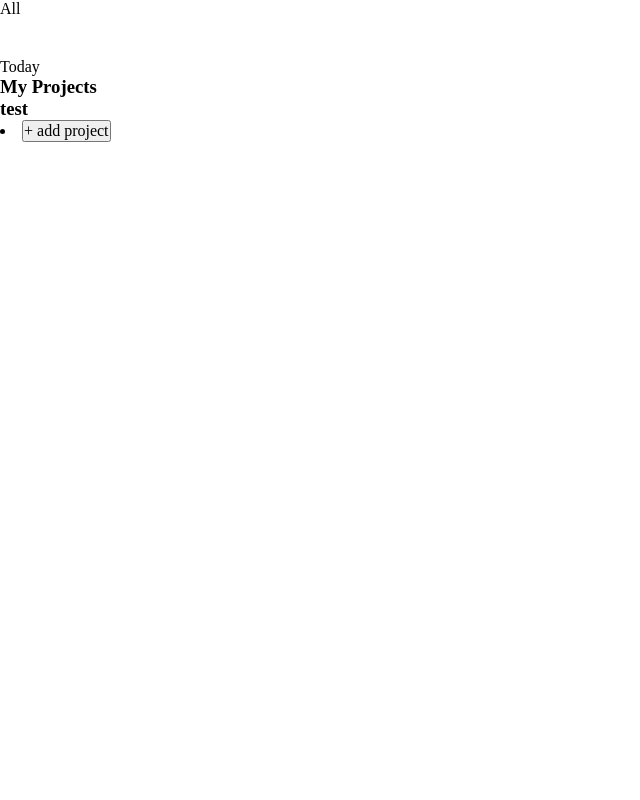
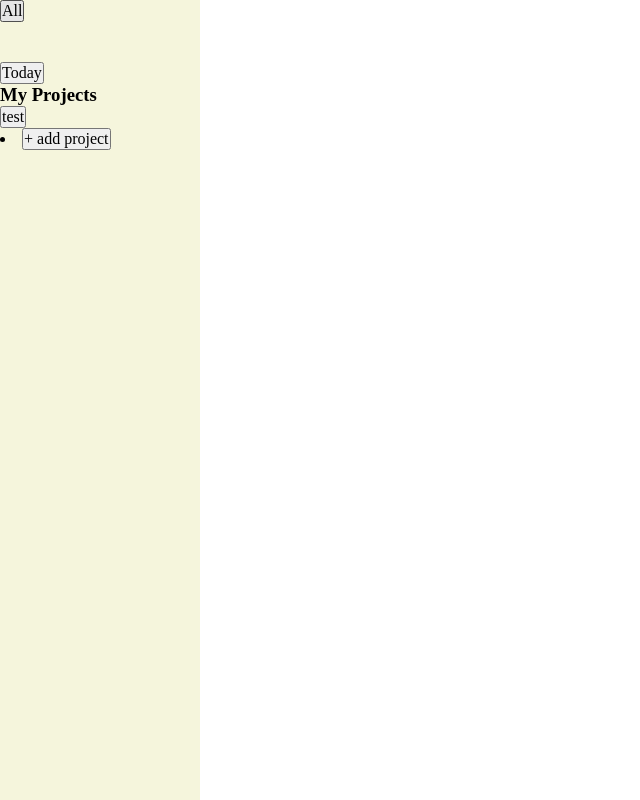
Before and after one commit to ttnluong/odin-todo-list, a website built with webpack: page src/template.html in a window 1280 px wide. Shown: the whole page, without its empty margins (0-640 px from the left). Built offline with nearby package versions, Linux system fonts and the light colour scheme.

Commit message:
Edit setup sidebar: render whole List

```diff
--- a/src/events.js
+++ b/src/events.js
@@ -1,5 +1,5 @@
 import { addProjectToList } from "./state.js";
-import { displayProjects } from "./render.js";
+import { displaySidebar } from "./render.js";
 
 const addProject = document.getElementById("project-form");
 
@@ -10,6 +10,6 @@ addProject.addEventListener("submit", (event) => {
     const color = document.getElementById("project-color").value;
 
     addProjectToList(title, description, color);
-    displayProjects();
+    displaySidebar();
     document.getElementById("project-modal").close();
 });
--- a/src/index.js
+++ b/src/index.js
@@ -1,7 +1,7 @@
 import "./styles.css";
 import { addProjectToList } from "./state.js";
 import "./events.js";
-import { displayProjects } from "./render.js";
+import { displaySidebar } from "./render.js";
 
 addProjectToList("test", "test", "test");
-displayProjects();
+displaySidebar();
--- a/src/render.js
+++ b/src/render.js
@@ -1,23 +1,37 @@
-import { getProjects } from "./state.js";
+import { getViews, getProjects, getActiveFilter } from "./state.js";
 
-function createProjectItem(project) {
-    const projectItem = document.createElement("li");
-    const projectTitle = document.createElement("h3");
+function createItem(item) {
+    const listItem = document.createElement("li");
+    const button = document.createElement("button");
 
-    projectTitle.textContent = project.title;
+    button.classList.add("sidebar-item");
+    button.dataset.id = item.id;
+    button.textContent = item.title;
 
-    projectItem.append(projectTitle);
+    listItem.append(button);
 
-    return projectItem;
+    return listItem;
 }
 
-export function displayProjects() {
-    const list = document.querySelector(".sidebar-projects");
+export function displaySidebarList(container, items) {
+    const list = document.querySelector(container);
     list.innerHTML = "";
-    getProjects().forEach(project => list.appendChild(createProjectItem(project)));
+    items.forEach(item => list.appendChild(createItem(item)));
+}
+
+export function displaySidebar() {
+    displaySidebarList(".view-list", getViews());
+    displaySidebarList(".project-list", getProjects())
 }
 
 
+function displayHeader() {
+    const header = document.querySelector("header");
+    const headerTitle = document.createElement("h1");
+    const headerDescription = document.createElement("p");
+
+    headerTitle.textContent = project.title;
+}
 
 /* function createTaskCard(task) {
 
--- a/src/state.js
+++ b/src/state.js
@@ -1,25 +1,55 @@
-const projects = [];
-const tasks = [];
+// constructors
+// ==========================================
 
 export class Project {
-    constructor(title, description, color, order) {
+    constructor(title, description, color) {
         this.id = crypto.randomUUID();
         this.title = title;
         this.description = description;
         this.color = color;
-        this.order = order;
     };
 };
 
-export function addProjectToList(title, description, color, order) {
-    const project = new Project(title, description, color, order);
+// filters, projects and tasks
+// ==========================================
+
+const views = [
+    { id: "all", title: "All", description: "All tasks", color: "" },
+    { id: "today", title: "Today", description: "All tasks for today", color: "" },
+];
+
+const projects = [];
+
+const tasks = [];
+
+let activeFilterId = "all";
+
+// sidebar
+// ==========================================
+
+export function getViews() {
+  return views;
+};
+
+export function getProjects() {
+    return projects;
+};
+
+export function addProjectToList(title, description, color) {
+    const project = new Project(title, description, color);
     projects.push(project);
     return project;
 };
 
-export function getProjects() {
-    return projects;
+export function setActiveFilter(id) {
+    activeFilterId = title;
 }
+
+export function getActiveFilter() {
+    return views.find(v => v.id === activeFilterId)
+        || projects.find(p => p.id === activeFilterId)
+};
+
 
 /* class Task {
     constructor(projectId, title, description, dueDate, priority, notes, checklist) {
--- a/src/styles.css
+++ b/src/styles.css
@@ -41,11 +41,11 @@ body {
     display: grid;
     grid-template-columns: auto 1fr auto;
     grid-template-areas:
-    "nav tasks form";
+    "sidebar tasks form";
 }
 
-nav {
-    grid-area: nav;
+.sidebar {
+    grid-area: sidebar;
     display: grid;
     grid-auto-rows: min-content;
     background-color: beige;
@@ -56,6 +56,6 @@ ul {
     gap: 40px;
 }
 
-nav li {
+.sidebar li {
     width: 200px;
 }
--- a/src/template.html
+++ b/src/template.html
@@ -9,19 +9,23 @@
 <body>
    <div class="container">
         <aside class="sidebar">
-            <ul class="sidebar-all">
+            <section class="sidebar-views">
+                <ul class="view-list">
                     <li>All</li>
                     <li>Today</li>
                 </ul>
+            </section>
+            <section class="sidebar-projects">
                 <h3>
                     My Projects
                 </h3>
-             <ul class="sidebar-projects">
+                 <ul class="project-list">
                     <!-- render project list -->
                 </ul>
                  <li class="add-project-item">
                     <button class="add-project-btn" command="show-modal" commandfor="project-modal">+ add project</button>
                 </li>
+            </section>
         </nav>
         <main>
             <header>
```
Lines whose indentation alone changed are shown as unchanged.
